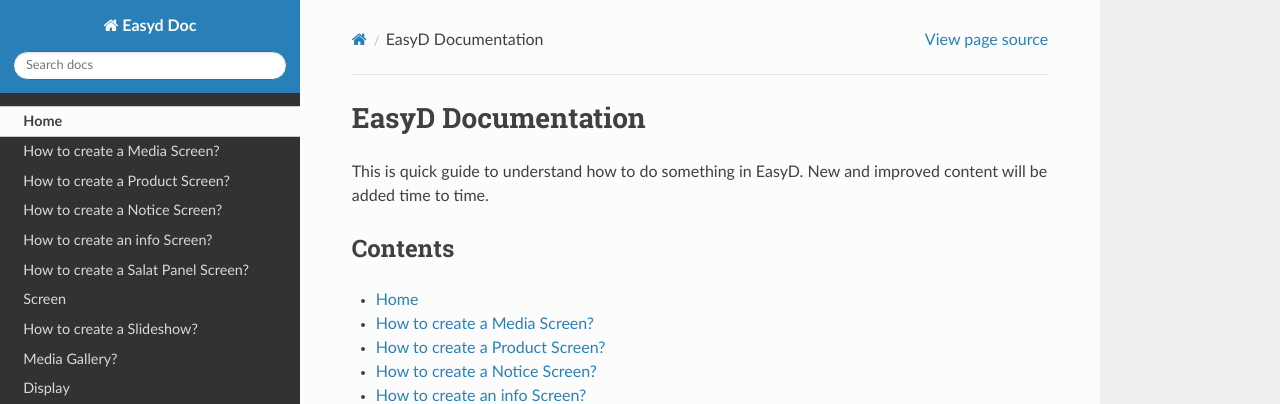
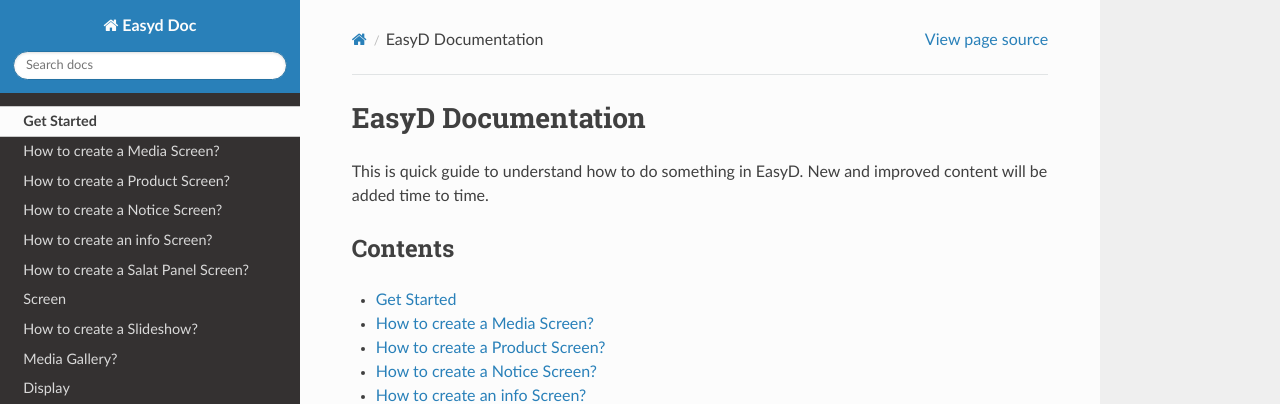
Before and after one commit to takniksrc/easyd-docs, a Sphinx documentation site: the page built from docs/index.rst, in a window 1280 px wide and 900 px high. Shown: the top 404 px of the window. Built offline with Sphinx 7.4.7 and the Read the Docs theme 2.0.0, drawn with Linux system fonts in a browser that asks for light colours; pages that are not in the unit, such as notebooks, are missing from menus.

Commit message:
Update index.rst

```diff
--- a/docs/index.rst
+++ b/docs/index.rst
@@ -8,7 +8,7 @@
 .. toctree::
    .. :maxdepth: 2
    .. :caption: Contents:
-   Home <self>
+   Get Started <self>
    mediaScreen
    productScreen
    noticeScreen
```
